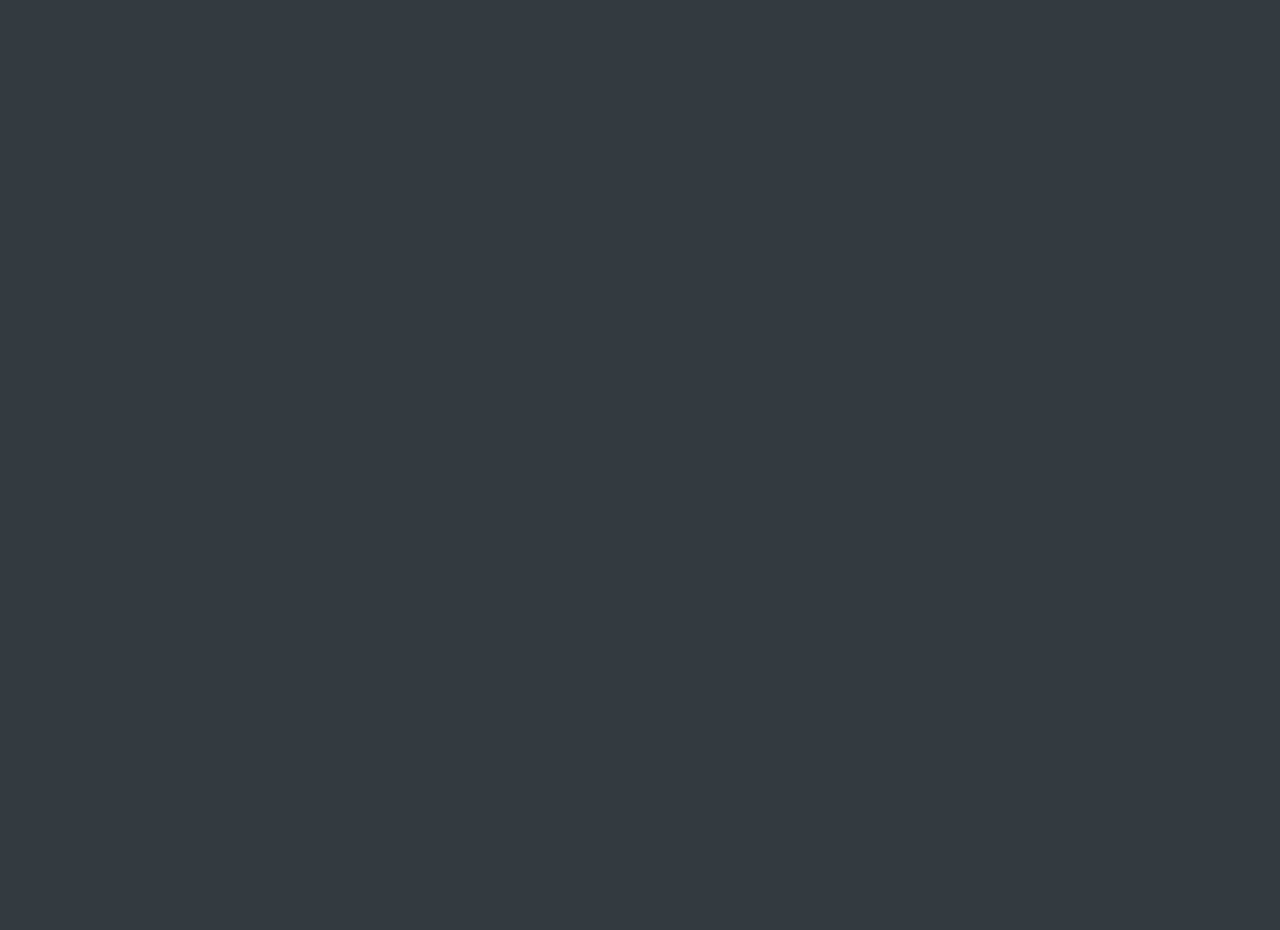
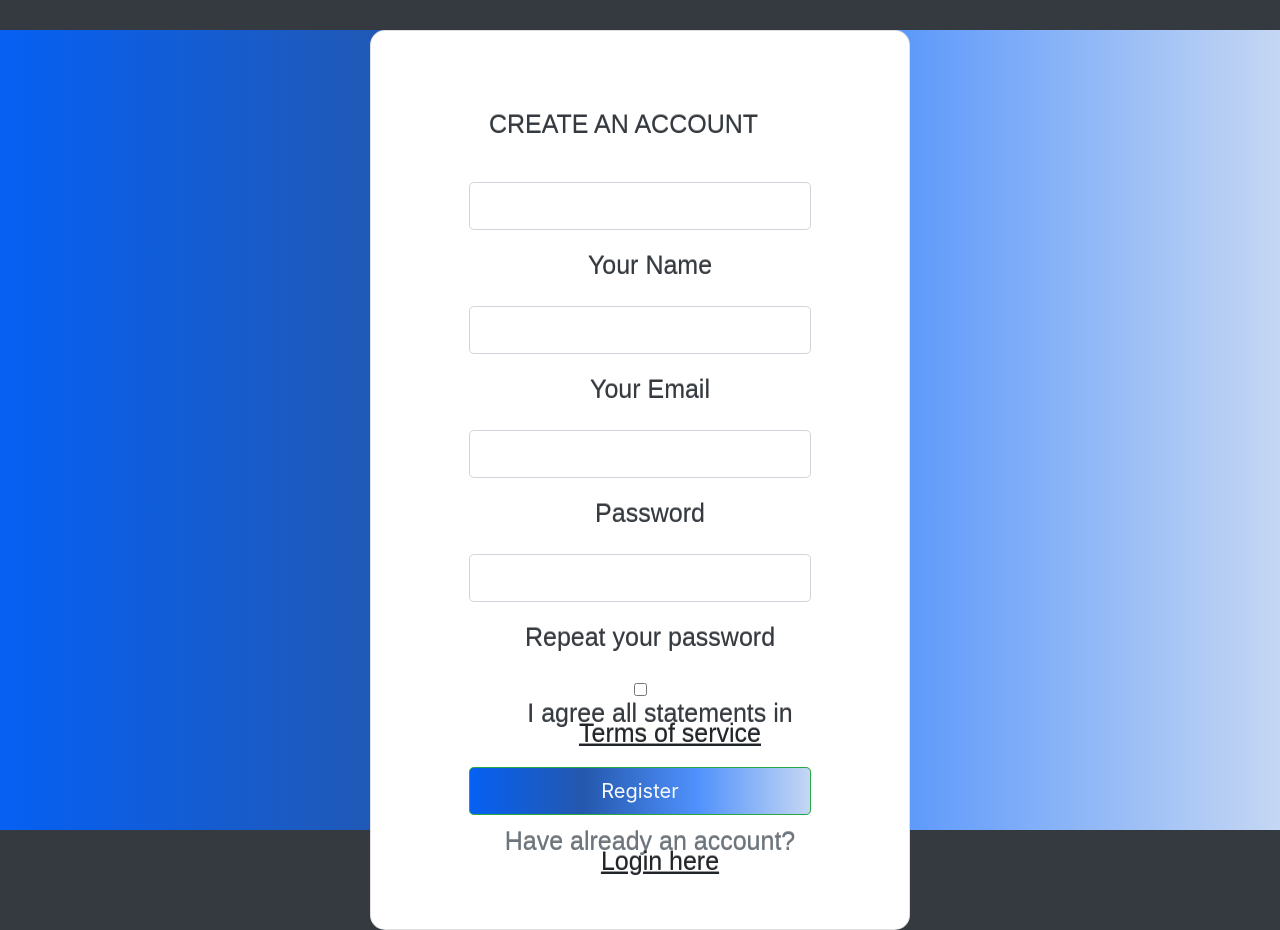
Before and after one commit to cyberbush/Best_Buy_CS360, a Vue app in the folder client/: page /Signup in a window 1280 px wide. Before the commit the page ends 800 px from the top, so only its background shows below. Built offline with nearby package versions, Linux system fonts and the light colour scheme.

Commit message:
New Home Screen and Signup page
No login as of yet, but new NAV. Please click "Create New Account"-> "Terms of Service" to get to the Help page, to use normal nav options until login systems are working

```diff
--- a/client/src/App.vue
+++ b/client/src/App.vue
@@ -60,7 +60,7 @@
     font-family: 'Questrial', sans-serif;
   }
 
-  #home, .container{
+  #home, .container_home{
     margin: auto;
     margin-top: 50px;
     width: 50%;
@@ -69,7 +69,7 @@
     text-align: center;
   }
 
-  .container button {
+  .container_Button{
     padding: 15px;
     margin: 30px;
   }
--- a/client/src/components/Home.vue
+++ b/client/src/components/Home.vue
@@ -1,45 +1,5 @@
 <template>
-    <body class="bg-secondary">
-        <!--Upper Nav-Bar-->
-        <div class="bg-dark">
-            <nav class="navbar fixed-top navbar-expand-lg navbar-dar bg-primary">
-              <a class="navbar-brand" href="/"> Best Buy!
-              </a>
-              <ul class="navbar-nav">
-                <li class="nav-item dropdown">
-                  <a class="nav-link dropdown-toggle" href="#" id="navbarDropdown" role="button" data-toggle="dropdown" aria-haspopup="true" aria-expanded="false">
-                      Home
-                  </a>
-                  <div class="dropdown-menu bg-primary" aria-labelledby="navbarDropdown">
-                    <a class="dropdown-item text-justify" href="/">Home</a>
-                    <a class="dropdown-item text-justify" href="user">Customers</a>
-                    <a class="dropdown-item text-justify" href="vendor">Vendors</a>
-                    <!-- <a class="dropdown-item text-justify" href="Product">Products</a> -->
-                    <!-- <a class="dropdown-item text-justify" href="Services">Services</a> -->
-                    <!-- <a class="dropdown-item text-justify" href="All_In_One">All-In-One Packages</a> -->
-                    <!-- <a class="dropdown-item text-justify" href="Wishlist">Wishlist</a> -->
-                    <a class="dropdown-item text-justify" href="about">About</a>
-                    <a class="dropdown-item text-justify" href="help">Help</a>
-                  </div>
-                </li>
-              </ul>
-              <button class="navbar-toggler" type="button" data-toggle="collapse" data-target="#navbarSupportedContent" aria-controls="navbarSupportedContent" aria-expanded="false" aria-label="Toggle navigation">
-                  <span class="navbar-toggler-icon"></span>
-              </button>
-              <div class="collapse navbar-collapse" id="navbarSupportedContent">
-                  <form class="form-inline mx-auto my-2">
-                      <input class="form-control mr-sm-1" type="search" placeholder="Search" aria-label="Search">
-                      <button class="btn btn-dark my-2 my-sm-0" type="submit">Search</button>
-                  </form>
-              </div>
-              <p class="">Logged in Peoples!</p>
-            </nav>
-          </div>
-          <!--BANNER SECTION-->
-          <!-- <div class="Banner_Container">
-            <img src="../components/Images/logo.png" class="" height="150px" width="100%" alt="Matrix picture Banner">
-          </div> -->
-          <!--END BANNER SECTION-->
+  <body class=" h-100 gradient-custom-HomePage">
     <!--main body columns and rows-->
     <section class="h-100 gradient-form ">
       <div class="container py-5 h-100">
@@ -73,13 +33,12 @@
                       <div class="text-center pt-1 mb-5 pb-1">
                         <button class="btn btn-primary btn-block fa-lg gradient-custom-2 mb-3" type="button" onclick="../components/User.vue">Log
                           in</button>
-                                <!--NEED TO EDIT!!!!-->
                         <a class="h_text text-dark" href="#!">Forgot password?</a>
                       </div>
 
-                            <div class="d-flex align-items-center justify-content-center pb-4">
-                              <p class="mb-4 me-2 text-dark">Don't have an account?</p>
-                              <button type="button" class="btn btn-primary" onclick="../components/Signup.vue">Create new</button>
+                      <div class="d-flex align-items-center justify-content-center pb-8">
+                        <p class="mb-0 text-dark text-center mb-3">Don't have an account?</p>
+                        <button type="button" class="btn btn-primary" onclick="location.href='Signup'">Create New Account</button>
                       </div>
 
                     </form>
--- a/client/src/components/Signup.vue
+++ b/client/src/components/Signup.vue
@@ -1,49 +1,47 @@
 <template>
-    <section class="vh-100 bg-image">
-    style="background-color:#0660F3;">
+    <section class="vh-100 bg-image" style="background-color:#0660F3;">
       <div class="mask d-flex align-items-center h-100 gradient-custom-Signup0">
         <div class="container h-100">
           <div class="row d-flex justify-content-center align-items-center h-100">
             <div class="col-12 col-md-9 col-lg-7 col-xl-6">
               <div class="card" style="border-radius: 15px;">
                 <div class="card-body p-5">
-                <h2 class="text-uppercase text-center mb-5">Create an account</h2>
+                  <label class="text-uppercase text-center mb-5 text-dark">Create an account</label>
 
-                <form>
+                  <form class="text-center">
 
-                  <div class="form-outline mb-4">
+                    <div class="form-outline mb-3">
                       <input type="text" id="form3Example1cg" class="form-control form-control-lg" />
-                    <label class="form-label" for="form3Example1cg">Your Name</label>
+                      <label class="form-label text-dark" for="form3Example1cg" placeholder="First and Last Name">Your Name</label>
                     </div>
 
-                  <div class="form-outline mb-4">
+                    <div class="form-outline mb-3">
                       <input type="email" id="form3Example3cg" class="form-control form-control-lg" />
-                    <label class="form-label" for="form3Example3cg">Your Email</label>
+                      <label class="form-label text-dark" for="form3Example3cg">Your Email</label>
                     </div>
 
-                  <div class="form-outline mb-4">
+                    <div class="form-outline mb-3">
                       <input type="password" id="form3Example4cg" class="form-control form-control-lg" />
-                    <label class="form-label" for="form3Example4cg">Password</label>
+                      <label class="form-label text-dark" for="form3Example4cg">Password</label>
                     </div>
 
-                  <div class="form-outline mb-4">
+                    <div class="form-outline mb-3">
                       <input type="password" id="form3Example4cdg" class="form-control form-control-lg" />
-                    <label class="form-label" for="form3Example4cdg">Repeat your password</label>
+                      <label class="form-label text-dark" for="form3Example4cdg">Repeat your password</label>
                     </div>
 
-                  <div class="form-check d-flex justify-content-center mb-5">
-                    <input class="form-check-input me-2" type="checkbox" value="" id="form2Example3cg" />
-                    <label class="form-check-label" for="form2Example3g">
-                      I agree all statements in <a href="#!" class="text-body"><u>Terms of service</u></a>
+                    <div class="form-check d-flex justify-content-center mb-3">
+                      <input class="form-check-input mb-2" type="checkbox" value="" id="form2Example3cg" />
+                      <label class="form-check-label text-dark mb-2" for="">
+                        I agree all statements in <a href="help" class="text-body"><u>Terms of service</u></a>
                       </label>
                     </div>
 
-                  <div class="d-flex justify-content-center">
-                    <button type="button"
-                      class="btn btn-success btn-block btn-lg gradient-custom-Signup1 text-body">Register</button>
+                    <div class="d-flex justify-content-center mb-3">
+                      <button type="button" class="btn btn-success btn-block btn-lg gradient-custom-Signup1 text-light">Register</button>
                     </div>
 
-                  <p class="text-center text-muted mt-5 mb-0">Have already an account? <a href="/"
+                    <p class="text-center text-muted mt-2 mb-0">Have already an account? <a href="/"
                         class="fw-bold text-body"><u>Login here</u></a></p>
 
                   </form>
--- a/client/src/components/help.vue
+++ b/client/src/components/help.vue
@@ -42,7 +42,7 @@
           <!--END BANNER SECTION-->
           <!--main body columns and rows-->
           <h2_User>Help Page Under construction!</h2_User>
-          <p>Please remain calm... Well maybe not, after all the "Help" page is down...</p>
+          <p>David and Holly: Use this page for Navbar links in the mean time. While I get the login in situation figured out! Tracy 10/29/2022</p>
     </body>
 
 
--- a/client/src/router/index.js
+++ b/client/src/router/index.js
@@ -10,6 +10,7 @@ import Wishlist from "../components/Wishlist.vue";
 import about from "../components/about.vue";
 import help from "../components/help.vue";
 import ProductMenu from "../components/ProductMenu.vue";
+import Signup from "../components/Signup.vue";
 
 Vue.use(Router);
 
@@ -64,15 +65,15 @@ const routes = [
     name: "ProductMenu",
     component: ProductMenu,
   },
+  {
+  path: "/Signup",
+  name: "Signup",
+  component: Signup,
+  },
   // {
   //   path: "/Login",
   //   name: "Login",
   //   component: Login,
-  // },
-  // {
-  //   path: "/Signup",
-  //   name: "Signup",
-  //   component: Signup,
   // },
 ];
 
```
Lines whose indentation alone changed are shown as unchanged.
